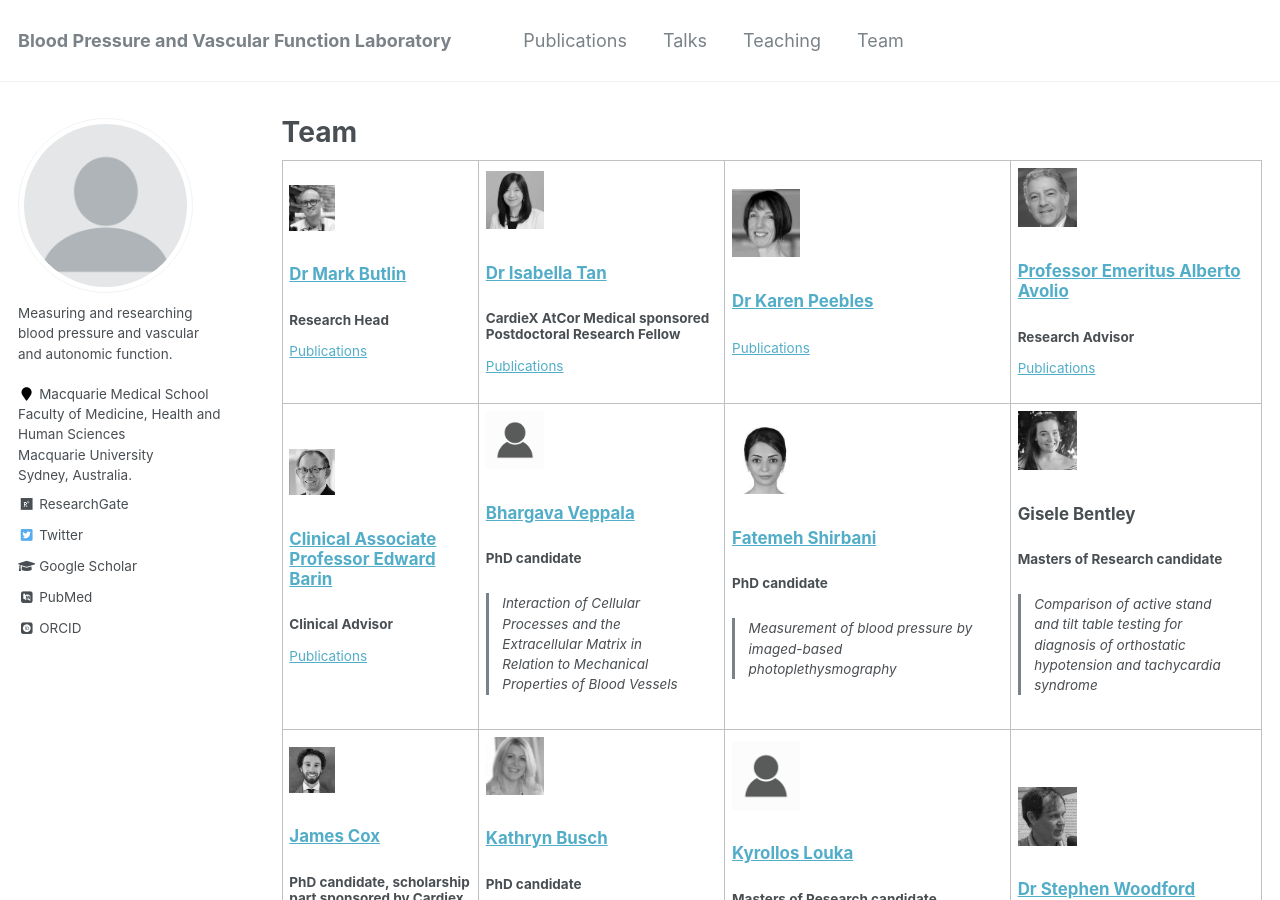
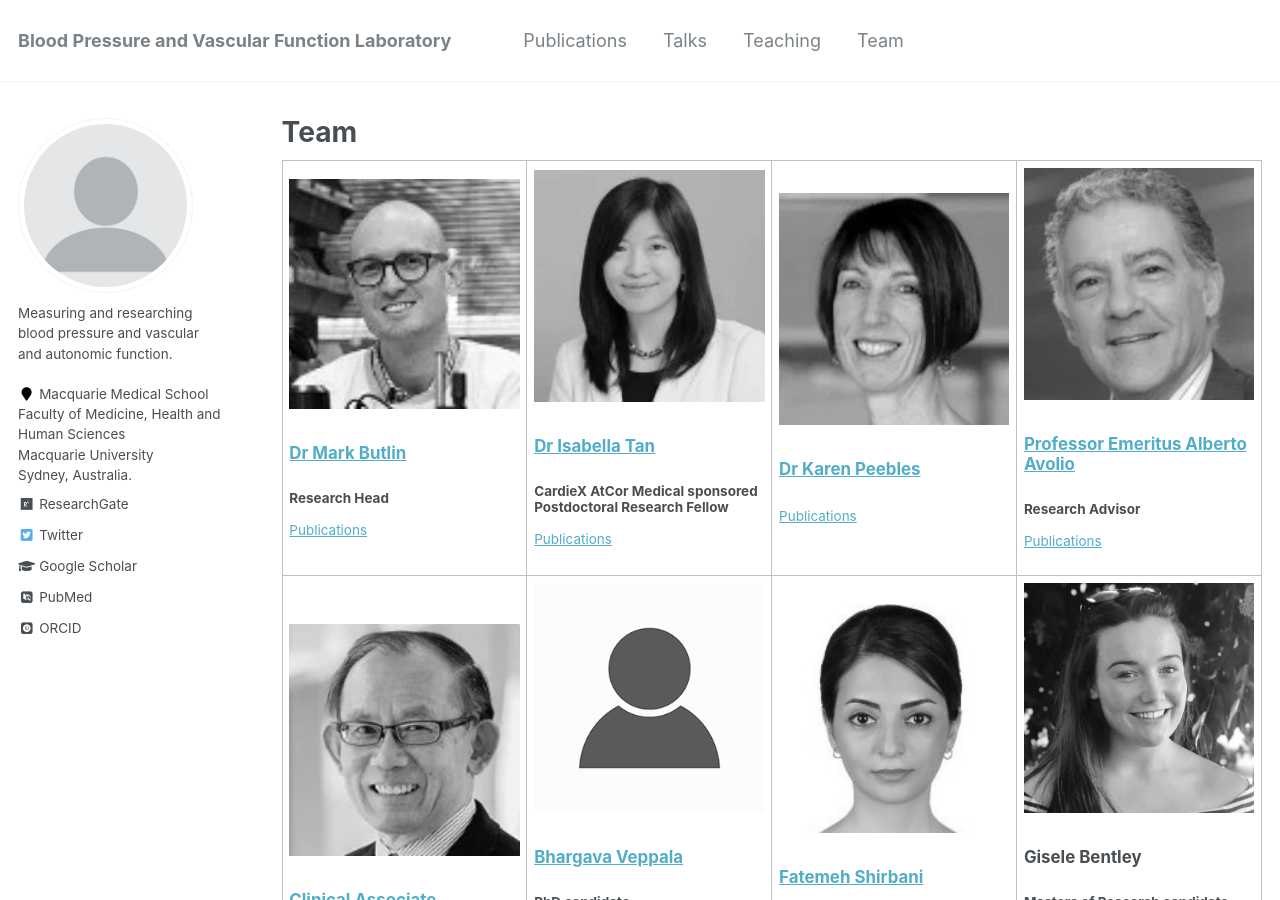
Before and after one commit to bpaflab/bpaflab.github.io, a Jekyll site: the page built from _pages/team.html, in a window 1280 px wide and 900 px high. Built offline with Jekyll 4.4.1, drawn with Linux system fonts in a browser that asks for light colours; some web fonts are replaced.

Commit message:
Update team.html

```diff
--- a/_pages/team.html
+++ b/_pages/team.html
@@ -14,99 +14,99 @@ author_profile: true
 
 <table>
   <tr style="vertical-align:top">
-    <td>
-        <img src="../images/people_mark_butlin_gs.jpg" width="25%" alt="Photo of Mark Butlin.">
+    <td width="25%">
+        <img src="../images/people_mark_butlin_gs.jpg" width="100%" alt="Photo of Mark Butlin.">
         <h2><a href="https://researchers.mq.edu.au/en/persons/mark-butlin">Dr Mark Butlin</a></h2>
         <h3>Research Head</h3>
         <p><a href="https://researchers.mq.edu.au/en/persons/mark-butlin/publications/">Publications</a></p>
     </td>
-    <td>
-      <img src="../images/people_isabella_tan_gs.jpg" width="25%"  alt="Photo of Isabella Tan.">
+    <td width="25%">
+      <img src="../images/people_isabella_tan_gs.jpg" width="100%"  alt="Photo of Isabella Tan.">
       <h2><a href="https://researchers.mq.edu.au/en/persons/isabella-tan">Dr Isabella Tan</a></h2>
       <h3>CardieX AtCor Medical sponsored Postdoctoral Research Fellow</h3>
       <p><a href="https://researchers.mq.edu.au/en/persons/isabella-tan/publications/">Publications</a></p>
     </td>
-    <td>
-      <img src="../images/people_karen_peebles_gs.jpg" width="25%"  alt="Photo of Karen Peebles.">
+    <td width="25%">
+      <img src="../images/people_karen_peebles_gs.jpg" width="100%"  alt="Photo of Karen Peebles.">
       <h2><a href="https://researchers.mq.edu.au/en/persons/karen-peebles">Dr Karen Peebles</a></h2>
       <h3></h3>
       <p><a href="https://researchers.mq.edu.au/en/persons/karen-peebles/publications/">Publications</a></p>
     </td>
-    <td>
-      <img src="../images/people_alberto_avolio_gs.jpg" width="25%"  alt="Photo of Alberto Avolio.">
+    <td width="25%">
+      <img src="../images/people_alberto_avolio_gs.jpg" width="100%"  alt="Photo of Alberto Avolio.">
       <h2><a href="https://researchers.mq.edu.au/en/persons/alberto-avolio">Professor Emeritus Alberto Avolio</a></h2>
       <h3>Research Advisor</h3>
       <p><a href="https://researchers.mq.edu.au/en/persons/alberto-avolio/publications/">Publications</a></p>
     </td>
 </tr>
 <tr style="vertical-align:top">
-    <td>
-      <img src="../images/people_edward_barin_gs.jpg" width="25%"  alt="Photo of Edward Barin.">
+    <td width="25%">
+      <img src="../images/people_edward_barin_gs.jpg" width="100%"  alt="Photo of Edward Barin.">
       <h2><a href="https://researchers.mq.edu.au/en/persons/edward-barin">Clinical Associate Professor Edward Barin</a></h2>
       <h3>Clinical Advisor</h3>
       <p><a href="https://researchers.mq.edu.au/en/persons/edward-barin/publications/">Publications</a></p>
     </td>
-    <td>
-      <img src="../images/people_icon.png" width="25%"  alt="Photo of Bhargava Veppala.">
+    <td width="25%">
+      <img src="../images/people_icon.png" width="100%"  alt="Photo of Bhargava Veppala.">
       <h2><a href="https://researchers.mq.edu.au/en/persons/avadhanam-bhargava-rama-lakshmi">Bhargava Veppala</a></h2>
       <h3>PhD candidate</h3>
       <blockquote>Interaction of Cellular Processes and the Extracellular Matrix in Relation to Mechanical Properties of Blood Vessels</blockquote></td>
-    <td>
-      <img src="../images/people_fatemeh_shirbani_gs.jpg" width="25%"  alt="Photo of Fatemeh Shirbani.">
+    <td width="25%">
+      <img src="../images/people_fatemeh_shirbani_gs.jpg" width="100%"  alt="Photo of Fatemeh Shirbani.">
       <h2><a href="https://researchers.mq.edu.au/en/persons/fatemeh-shirbani">Fatemeh Shirbani</a></h2>
       <h3>PhD candidate</h3>
       <blockquote>Measurement of blood pressure by imaged-based photoplethysmography</blockquote></td>
-    <td>
-      <img src="../images/people_gisele_bentley_gs.jpg" width="25%"  alt="Photo of Gisele Bentley.">
+    <td width="25%">
+      <img src="../images/people_gisele_bentley_gs.jpg" width="100%"  alt="Photo of Gisele Bentley.">
       <h2>Gisele Bentley</h2>
       <h3>Masters of Research candidate</h3>
       <blockquote>Comparison of active stand and tilt table testing for diagnosis of orthostatic hypotension and tachycardia syndrome</blockquote>
     </td>
 </tr>
 <tr style="vertical-align:top">
-    <td>
-      <img src="../images/people_james_cox_gs.jpg" width="25%"  alt="Photo of James Cox.">
+    <td width="25%">
+      <img src="../images/people_james_cox_gs.jpg" width="100%"  alt="Photo of James Cox.">
       <h2><a href="https://researchers.mq.edu.au/en/persons/james-cox-2">James Cox</a></h2>
       <h3>PhD candidate, scholarship part sponsored by Cardiex AtCor Medical</h3>
       <blockquote>An investigation of non-invasive and cuffless approaches for the estimation of blood pressure</blockquote></td>
-    <td>
-      <img src="../images/people_kathryn_busch_gs.jpg" width="25%"  alt="Photo of Kathryn Busch.">
+    <td width="25%">
+      <img src="../images/people_kathryn_busch_gs.jpg" width="100%"  alt="Photo of Kathryn Busch.">
       <h2><a href="https://researchers.mq.edu.au/en/persons/kathryn-busch">Kathryn Busch</a></h2>
       <h3>PhD candidate</h3>
       <blockquote>The utilisation of transcranial Doppler and non-invasive pressure measurement to assess cerebrovascular haemodynamic alterations during arterio-venous malformation</blockquote>
     </td>
-    <td>
-      <img src="../images/people_icon.png" width="25%"  alt="Photo of Kyrollos Louka.">
+    <td width="25%">
+      <img src="../images/people_icon.png" width="100%"  alt="Photo of Kyrollos Louka.">
       <h2><a href="https://researchers.mq.edu.au/en/persons/kyrollos-louka">Kyrollos Louka</a></h2>
       <h3>Masters of Research candidate</h3>
       <blockquote>Personalised multi-point calibration curves obtained by controlled hydrostatic changes of the upper limb for cuffless estimation of blood pressure from pulse transit time</blockquote>
     </td>
-    <td>
-      <img src="../images/people_stephen_woodford_gs.jpg" width="25%"  alt="Photo of Stephen Woordford.">
+    <td width="25%">
+      <img src="../images/people_stephen_woodford_gs.jpg" width="100%"  alt="Photo of Stephen Woordford.">
       <h2><a href="https://researchers.mq.edu.au/en/persons/stephen-woodford">Dr Stephen Woodford</a></h2>
       <h3>PhD candidate</h3>
       <blockquote>Cardiovascular Regulation in Human Aging</blockquote></td>
 </tr>
 <tr style="vertical-align:top">
-    <td>
-      <img src="../images/people_vaidehi_desai_gs.jpg" width="25%"  alt="Photo of Vaidehi Desai.">
+    <td width="25%">
+      <img src="../images/people_vaidehi_desai_gs.jpg" width="100%"  alt="Photo of Vaidehi Desai.">
       <h2>Vaidehi Desai</h2>
       <h3>Masters of Research candidate</h3>
       <blockquote>Non-invasive baroreceptor function measurement in humans and the interaction with large artery stiffness</blockquote>
     </td>
-    <td>
-      <img src="../images/people_icon.png" width="25%"  alt="Photo of Madison Kane.">
+    <td width="25%">
+      <img src="../images/people_icon.png" width="100%"  alt="Photo of Madison Kane.">
       <h2>Madison Kane</h2>
       <h3>Masters of Research Research Rotation</h3>
       <blockquote>Comparison of episodic and continuous blood pressure and heart rate recording in orthostatic intolerance testing</blockquote>
     </td>
-    <td>
-      <img src="../images/people_farhan_ahmed_gs.jpg" width="25%"  alt="Photo of Farhan Ahmed.">
+    <td width="25%">
+      <img src="../images/people_farhan_ahmed_gs.jpg" width="100%"  alt="Photo of Farhan Ahmed.">
       <h2>Farhan Ahmed</h2>
       <h3>Bachelor of Clinical Science Research Rotation</h3>
       <blockquote>Effect of exercise on non-invasively assessed baroreceptor function</blockquote></td>
-    <td>
-      <img src="../images/people_icon.png" width="25%"  alt="Photo of Janani Viswanathan.">
+    <td width="25%">
+      <img src="../images/people_icon.png" width="100%"  alt="Photo of Janani Viswanathan.">
       <h2>Janani Viswanathan</h2>
       <h3>Bachelor of Clinical Science Research Rotation</h3>
       <blockquote>Cardiovascular response to induced bilateral leg ischaemia in the upright position</blockquote></td>
@@ -116,23 +116,23 @@ author_profile: true
 <h2>Honorary appointments</h2>
 <table>
   <tr>
-    <td>
+    <td width="20%">
       <h2><a href="https://cris.maastrichtuniversity.nl/en/persons/bart-spronck">Assistant Professor Bart Spronck</a></h2>
       <h3>Maastricht University.</h3>
     </td>
-    <td>
+    <td width="20%">
       <h2><a href="https://www.sydney.edu.au/s/search.html?collection=Usyd&query=anastasia+mihailidou&f.Content+type%7Cx=">Dr Anastasia Mihailidou</a></h2>
       <h3>Kolling Institute, Royal North Shore Hospital, Sydney.</h3>
     </td>
-    <td>
+    <td width="20%">
       <h2><a href="https://www.victorchang.edu.au/about-us/our-scientists/dr-audrey-adji">Dr Audrey Adji</a></h2>
       <h3>Victor Chang Cardiac Research Institute, Sydney.</h3>
     </td>
-    <td>
+    <td width="20%">
       <h2><a href="https://www.researchgate.net/scientific-contributions/Junli-Zuo-2013757643">Dr Junli Zou</a></h2>
       <h3>Ruijin Hospital, China.</h3>
     </td>
-    <td>
+    <td width="20%">
       <h2><a href="https://researchers.mq.edu.au/en/persons/martin-turner">Dr Martin Turner</a></h2>
       <h3>Biccard Measurement & Metrology.</h3>
     </td>
```
